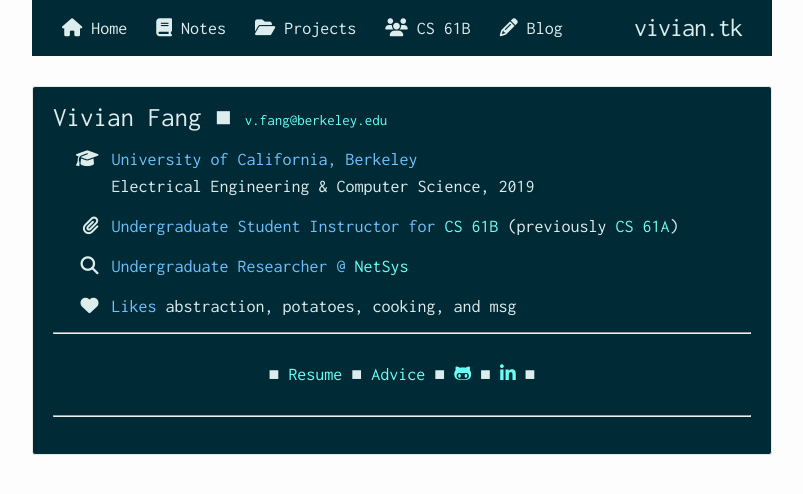
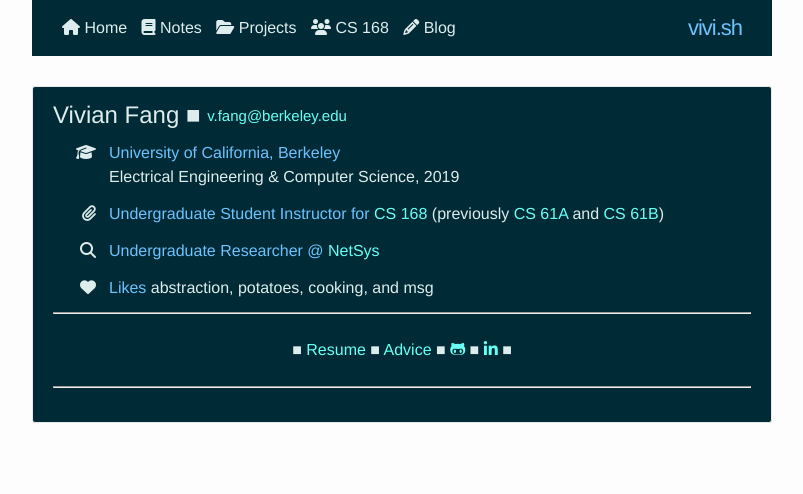
Before and after one commit to secant/secant.github.io, a Jekyll site: the page built from index.html, in a window 1280 px wide. Shown: the top 494 px of the page, without its empty margins (238-1041 px from the left). Built offline with Jekyll 4.4.1, drawn with Linux system fonts in a browser that asks for light colours; nearby versions of some CDN libraries; library files that are not in the unit come from our copies.

Commit message:
Update for Fa17

```diff
--- a/_sass/_base.scss
+++ b/_sass/_base.scss
@@ -17,13 +17,12 @@
 
 .important {
   color: #6DC2FD;
-  font-weight: 500;
 }
 
 .text-box {
-  font-family: 'Inconsolata', serif;
-  font-weight: 400;
-  font-size: 18px;
+  font-family: $base-font-family, sans-serif;
+  font-weight: $base-font-weight;
+  font-size: $base-font-size;
   border: 1px solid $grey-color-light;
   border-radius: 3px;
   background-color: #002b36;
@@ -176,9 +175,9 @@
     }*/
 
     &:hover {
-        color: $text-color;
         /*text-decoration: underline;*/
-        font-weight: 700;
+        font-family: $base-font-family;
+        color: darken($text-color, 25%);
     }
 }
 
@@ -207,9 +206,9 @@
  */
 pre,
 code {
-    font-family: 'Inconsolata', serif;
+    font-family: $base-code-family;
     font-weight: 400;
-    font-size: 18px;
+    font-size: $base-font-size;
     border: 1px solid #f5f5f8;
     border-radius: 3px;
     color: #DDECEC;
--- a/_sass/_layout.scss
+++ b/_sass/_layout.scss
@@ -16,17 +16,17 @@
 }
 
 .site-title {
-    font-size: 26px;
-    font-weight: 400;
+    font-size: 22px;
+    font-weight: 500;
     line-height: 56px;
     letter-spacing: -1px;
     margin-bottom: 0;
     float: right;
-    color: #DDECEC;
-    &:hover {
+    color: #6DC2FD;
+	&:hover {
         color: #DDECEC;
-        font-weight: 700;
     }
+	position: relative;
 }
 
 .site-nav {
@@ -41,10 +41,25 @@
         /*color: $text-color;*/
         color: #DDECEC;
         line-height: $base-line-height;
+        position: relative;
 
         // Gaps between nav items, but not on the last one
         &:not(:last-child) {
-            margin-right: 20px;
+            margin-right: 10px;
+        }
+
+        &:hover:before {
+            position: absolute;
+            content: "\002a";
+            left: 102%;
+            top: 0%;
+            font-weight: $base-font-weight;
+            font-size: 17px;
+        }
+
+        &:hover {
+            color: #DDECEC;
+            font-weight: $base-font-weight;
         }
     }
 
--- /dev/null
+++ b/_sass/_monokai.scss
@@ -0,0 +1,64 @@
+.highlight .hll { background-color: #49483e }
+.highlight .c { color: #75715e } /* Comment */
+.highlight .err { color: #960050; background-color: #1e0010 } /* Error */
+.highlight .k { color: #66d9ef } /* Keyword */
+.highlight .l { color: #ae81ff } /* Literal */
+.highlight .n { color: #f8f8f2 } /* Name */
+.highlight .o { color: #f92672 } /* Operator */
+.highlight .p { color: #f8f8f2 } /* Punctuation */
+.highlight .cm { color: #75715e } /* Comment.Multiline */
+.highlight .cp { color: #75715e } /* Comment.Preproc */
+.highlight .c1 { color: #75715e } /* Comment.Single */
+.highlight .cs { color: #75715e } /* Comment.Special */
+.highlight .ge { font-style: italic } /* Generic.Emph */
+.highlight .gs { font-weight: bold } /* Generic.Strong */
+.highlight .kc { color: #66d9ef } /* Keyword.Constant */
+.highlight .kd { color: #66d9ef } /* Keyword.Declaration */
+.highlight .kn { color: #f92672 } /* Keyword.Namespace */
+.highlight .kp { color: #66d9ef } /* Keyword.Pseudo */
+.highlight .kr { color: #66d9ef } /* Keyword.Reserved */
+.highlight .kt { color: #66d9ef } /* Keyword.Type */
+.highlight .ld { color: #e6db74 } /* Literal.Date */
+.highlight .m { color: #ae81ff } /* Literal.Number */
+.highlight .s { color: #e6db74 } /* Literal.String */
+.highlight .na { color: #a6e22e } /* Name.Attribute */
+.highlight .nb { color: #f8f8f2 } /* Name.Builtin */
+.highlight .nc { color: #a6e22e } /* Name.Class */
+.highlight .no { color: #66d9ef } /* Name.Constant */
+.highlight .nd { color: #a6e22e } /* Name.Decorator */
+.highlight .ni { color: #f8f8f2 } /* Name.Entity */
+.highlight .ne { color: #a6e22e } /* Name.Exception */
+.highlight .nf { color: #a6e22e } /* Name.Function */
+.highlight .nl { color: #f8f8f2 } /* Name.Label */
+.highlight .nn { color: #f8f8f2 } /* Name.Namespace */
+.highlight .nx { color: #a6e22e } /* Name.Other */
+.highlight .py { color: #f8f8f2 } /* Name.Property */
+.highlight .nt { color: #f92672 } /* Name.Tag */
+.highlight .nv { color: #f8f8f2 } /* Name.Variable */
+.highlight .ow { color: #f92672 } /* Operator.Word */
+.highlight .w { color: #f8f8f2 } /* Text.Whitespace */
+.highlight .mf { color: #ae81ff } /* Literal.Number.Float */
+.highlight .mh { color: #ae81ff } /* Literal.Number.Hex */
+.highlight .mi { color: #ae81ff } /* Literal.Number.Integer */
+.highlight .mo { color: #ae81ff } /* Literal.Number.Oct */
+.highlight .sb { color: #e6db74 } /* Literal.String.Backtick */
+.highlight .sc { color: #e6db74 } /* Literal.String.Char */
+.highlight .sd { color: #e6db74 } /* Literal.String.Doc */
+.highlight .s2 { color: #e6db74 } /* Literal.String.Double */
+.highlight .se { color: #ae81ff } /* Literal.String.Escape */
+.highlight .sh { color: #e6db74 } /* Literal.String.Heredoc */
+.highlight .si { color: #e6db74 } /* Literal.String.Interpol */
+.highlight .sx { color: #e6db74 } /* Literal.String.Other */
+.highlight .sr { color: #e6db74 } /* Literal.String.Regex */
+.highlight .s1 { color: #e6db74 } /* Literal.String.Single */
+.highlight .ss { color: #e6db74 } /* Literal.String.Symbol */
+.highlight .bp { color: #f8f8f2 } /* Name.Builtin.Pseudo */
+.highlight .vc { color: #f8f8f2 } /* Name.Variable.Class */
+.highlight .vg { color: #f8f8f2 } /* Name.Variable.Global */
+.highlight .vi { color: #f8f8f2 } /* Name.Variable.Instance */
+.highlight .il { color: #ae81ff } /* Literal.Number.Integer.Long */
+
+.highlight .gh { } /* Generic Heading & Diff Header */
+.highlight .gu { color: #75715e; } /* Generic.Subheading & Diff Unified/Comment? */
+.highlight .gd { color: #f92672; } /* Generic.Deleted & Diff Deleted */
+.highlight .gi { color: #a6e22e; } /* Generic.Inserted & Diff Inserted */
--- /dev/null
+++ b/_sass/_solarized-light.scss
@@ -0,0 +1,93 @@
+/* Code Highlighting Style for Pygments or Rouge */
+/* Solarized Light Color Scheme by Ethan Schoonover */
+/* http://ethanschoonover.com/solarized */
+
+$base03:    #002b36;
+$base02:    #073642;
+$base01:    #586e75;
+$base00:    #657b83;
+$base0:     #839496;
+$base1:     #93a1a1;
+$base2:     #eee8d5;
+$base3:     #fdf6e3;
+$yellow:    #b58900;
+$orange:    #cb4b16;
+$red:       #dc322f;
+$magenta:   #d33682;
+$violet:    #6c71c4;
+$blue:      #268bd2;
+$cyan:      #2aa198;
+$green:     #859900;
+
+.highlight {
+  color: $base00;
+  background: $base3;
+
+  .emphasized { color: $base01; font-weight: bold; }
+
+  // Style for line numbers
+  .linenos { color: $base1; }
+
+  .bp { color: $base1; } // Name.Builtin.Pseudo
+  .c { color: $base1; font-style: italic } // Comment
+  .c1 { color: $base1; font-style: italic } // Comment.Single
+  .cm { color: $base1; font-style: italic } // Comment.Multiline
+  .cp { color: $red; font-weight: bold } // Comment.Preproc
+  .cs { color: $base1; font-weight: bold; font-style: italic } // Comment.Special
+  .err { color: $base00; background-color: $red; } // Error
+  .gd .x { color: $base00; background-color: $magenta; } // Generic.Deleted.Specific
+  .gd { color: $base00; background-color: $magenta; } // Generic.Deleted
+  .ge { font-style: italic; } // Generic.Emph
+  .gh { color: $base1; } // Generic.Heading
+  .gi .x { color: $base00; background-color: $base2; } // Generic.Inserted.Specific
+  .gi { color: $green; background-color: $base2; } // Generic.Inserted
+  .go { color: $base00; } // Generic.Output
+  .gp { color: $base01; } // Generic.Prompt
+  .gr { color: $base00; background-color: $red; } // Generic.Error
+  .gs { @extend .emphasized; } // Generic.Strong
+  .gt { color: $red; background-color: $base2; } // Generic.Traceback
+  .gu { color: $base01; } // Generic.Subheading
+  .il { color: $magenta; } // Literal.Number.Integer.Long
+  .k { color: $blue; font-weight: bold; } // Keyword
+  .kc { @extend .emphasized; } // Keyword.Constant
+  .kd { @extend .emphasized; } // Keyword.Declaration
+  .kp { @extend .emphasized; } // Keyword.Pseudo
+  .kr { @extend .emphasized; } // Keyword.Reserved
+  .kt { color: $blue; font-weight: bold } // Keyword.Type
+  .m { color: $magenta; } // Literal.Number
+  .mf { color: $magenta; } // Literal.Number.Float
+  .mh { color: $magenta; } // Literal.Number.Hex
+  .mi { color: $magenta; } // Literal.Number.Integer
+  .mo { color: $magenta; } // Literal.Number.Oct
+  .n { color: $base01; } // Name
+  .na { color: $base1; } // Name.Attribute
+  .nb { color: $cyan; } // Name.Builtin
+  .nc { color: $blue; font-weight: bold } // Name.Class
+  .ne { color: $blue; font-weight: bold } // Name.Exception
+  .nf { color: $blue; font-weight: bold } // Name.Function
+  .ni { color: $base0; } // Name.Entity
+  .nl { color: $green; }
+  .nn { color: $orange; } // Name.Namespace
+  .no { color: $yellow; } // Name.Constant
+  .nt { color: $blue; font-weight: bold; } // Name.Tag
+  .nv { color: $yellow; } // Name.Variable
+  .p { color: $base01; } // Parentheses
+  .o { color: $violet; } // Operator
+  .ow { font-weight: bold } // Operator.Word
+  .s { color: $cyan; } // Literal.String
+  .s1 { color: $cyan; } // Literal.String.Single
+  .s2 { color: $cyan; } // Literal.String.Double
+  .sb { color: $cyan; } // Literal.String.Backtick
+  .sc { color: $cyan; } // Literal.String.Char
+  .sd { color: $cyan; } // Literal.String.Doc
+  .se { color: $cyan; } // Literal.String.Escape
+  .sh { color: $cyan; } // Literal.String.Heredoc
+  .si { color: $cyan; } // Literal.String.Interpol
+  .sr { color: $green; } // Literal.String.Regex
+  .ss { color: $magenta; } // Literal.String.Symbol
+  .sx { color: $red; } // Literal.String.Other
+  .vc { color: $yellow; } // Name.Variable.Class
+  .vg { color: $yellow; } // Name.Variable.Global
+  .vi { color: $yellow; } // Name.Variable.Instance
+  .w { color: $base2; } // Text.Whitespace
+}
--- a/_sass/_syntax-highlighting.scss
+++ b/_sass/_syntax-highlighting.scss
@@ -16,8 +16,8 @@
 .highlight {
 
     span {
-        font-weight: 400;
-        font-family: 'Inconsolata', serif;
+        font-weight: 300;
+        font-family: $base-code-family;
     }
 
     .c { color: $base01; } /* Comment */
--- a/assets/_includes/header.html
+++ b/assets/_includes/header.html
@@ -18,9 +18,9 @@
         <a class="page-link" href="/" title="Home"><i class="fa fa-home"></i> Home</a>
         <a class="page-link" href="/notes" title="Notes"><i class="fa fa-book"></i> Notes</a>
         <a class="page-link" href="/projects" title="Projects"><i class="fa fa-folder-open"></i> Projects</a>
-        <a class="page-link" href="/cs61b" title="CS 61B"><i class="fa fa-users"></i> CS 61B</a>
+        <a class="page-link" href="/cs168" title="CS 168"><i class="fa fa-users"></i> CS 168</a>
         <a class="page-link" href="/blog" title="Blog"><i class="fa fa-pencil"></i> Blog</a>
-        <a class="site-title" href="{{ site.baseurl }}/">vivian.tk</a>
+        <a class="site-title" href="{{ site.baseurl }}/">vivi.sh</a>
       </div>
     </nav>
   </div>
--- a/css/main.scss
+++ b/css/main.scss
@@ -2,16 +2,13 @@
 # Only the main Sass file needs front matter (the dashes are enough)
 ---
 @charset "utf-8";
-
-
-@import url(https://fonts.googleapis.com/css?family=Lato:400,700);
-@import url(https://fonts.googleapis.com/css?family=Source+Code+Pro:400,700);
-@import url(https://fonts.googleapis.com/css?family=Inconsolata:400,700);
+@import url('https://fonts.googleapis.com/css?family=Roboto+Mono:300');
 
 // Our variables
-$base-font-family: "Inconsolata", Inconsolata, sans-serif;
-$base-font-size:   18px;
-$base-font-weight: 400;
+$base-font-family: "Helvetica", Helvetica, sans-serif;
+$base-code-family: "Roboto Mono", monospace;
+$base-font-size:   16px;
+$base-font-weight: 300;
 $small-font-size:  $base-font-size * 0.875;
 $base-line-height: 1.5;
 
--- a/index.html
+++ b/index.html
@@ -16,7 +16,7 @@
         <tr>
           <td id="icons"><i class="fa fa-paperclip"></i></td>
           <td id="desc">
-              <span class="important">Undergraduate Student Instructor for <a href="cs61b">CS 61B</a></span> (previously <a href="cs61a">CS 61A</a>)
+              <span class="important">Undergraduate Student Instructor for <a href="cs168">CS 168</a></span> (previously <a href="cs61a">CS 61A</a> and <a href="cs61b">CS 61B</a>)
           </td>
         </tr>
         <tr>
@@ -39,8 +39,8 @@
     </div>
     <br><hr>
     <br>
-    <div id="resume" class="text-box" style="display: none;">
-    <iframe src="http://docs.google.com/gview?url=http://www.vivian.tk/assets/VivianFangResume.pdf&embedded=true" style="width:100%; height:80vh;" frameborder="0"></iframe>
+    <div id="resume" class="text-box" style="display: none; text-align: center;">
+      <i class="fa fa-envelope-o"></i> <div id="resume_email"></div>
     </div>
     <div id="advice" style="display: none">
     {% highlight python %}
@@ -60,10 +60,15 @@
 <script>
 
   // Email (Spam Prevention)
-    var username = "v.fang";
-    var hostname = "berkeley.edu";
-    var linktext = username + "@" + hostname;
-    document.getElementById('email').innerHTML = '<a href="mailto:' + linktext + '">' + linktext + '</a>';
+  var username = "v.fang";
+  var hostname = "berkeley.edu";
+  var linktext = username + "@" + hostname;
+  document.getElementById('email').innerHTML = '<a href="mailto:' + linktext + '">' + linktext + '</a>';
+
+  var username = "resume";
+  var hostname = "vivi.sh";
+  var linktext = username + "@" + hostname;
+  document.getElementById('resume_email').innerHTML = '<a href="mailto:' + linktext + '">' + linktext + '</a>';
 
   function closeAll() {
     $('#advice').slideUp(200);
```
Also changed, not shown: assets/_includes/168/fa17/cs168.md (added, +15 -0 lines), assets/_includes/class/cs168/hw01.md (added, +35 -0 lines), cs168.html (added, +12 -0 lines).
